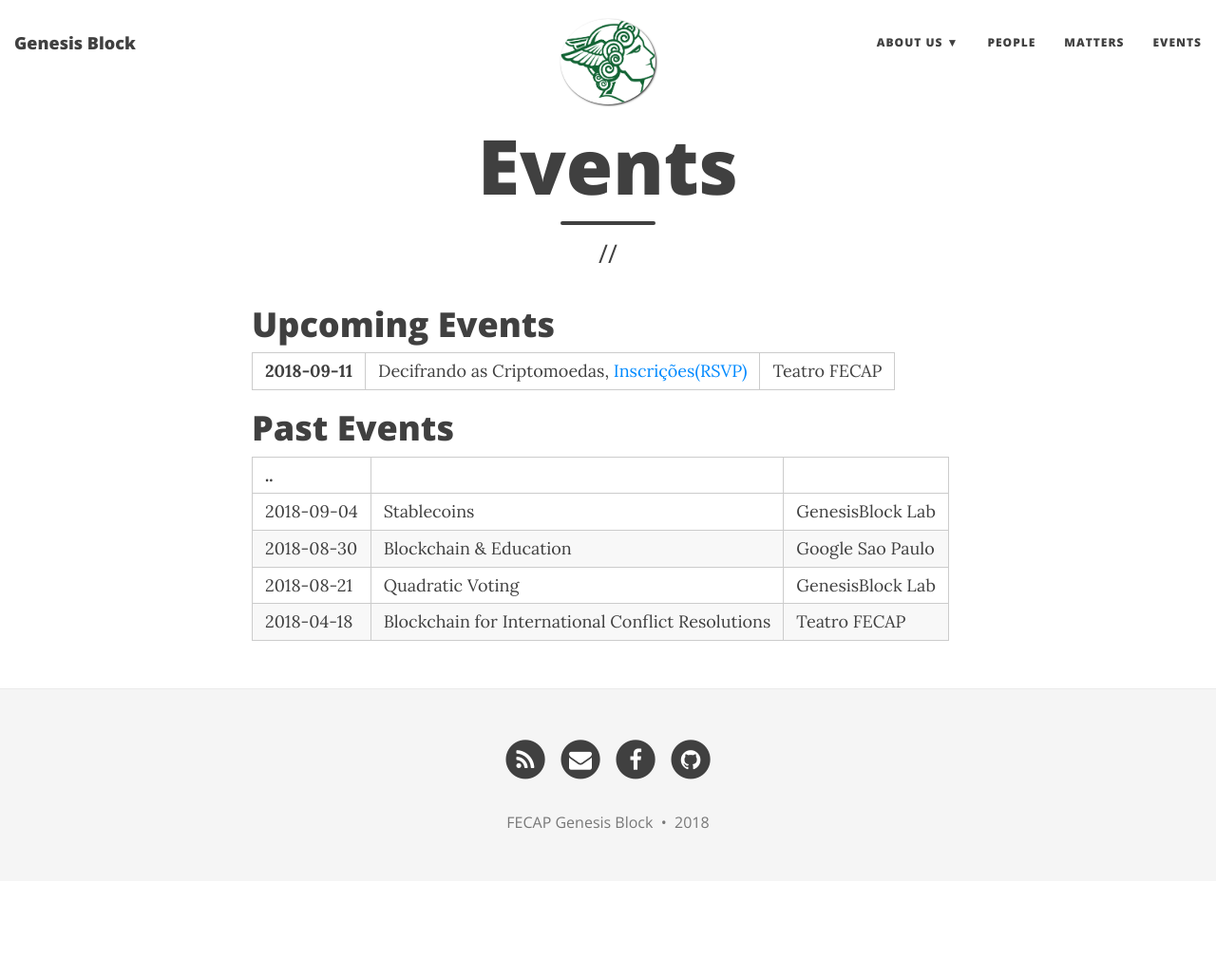
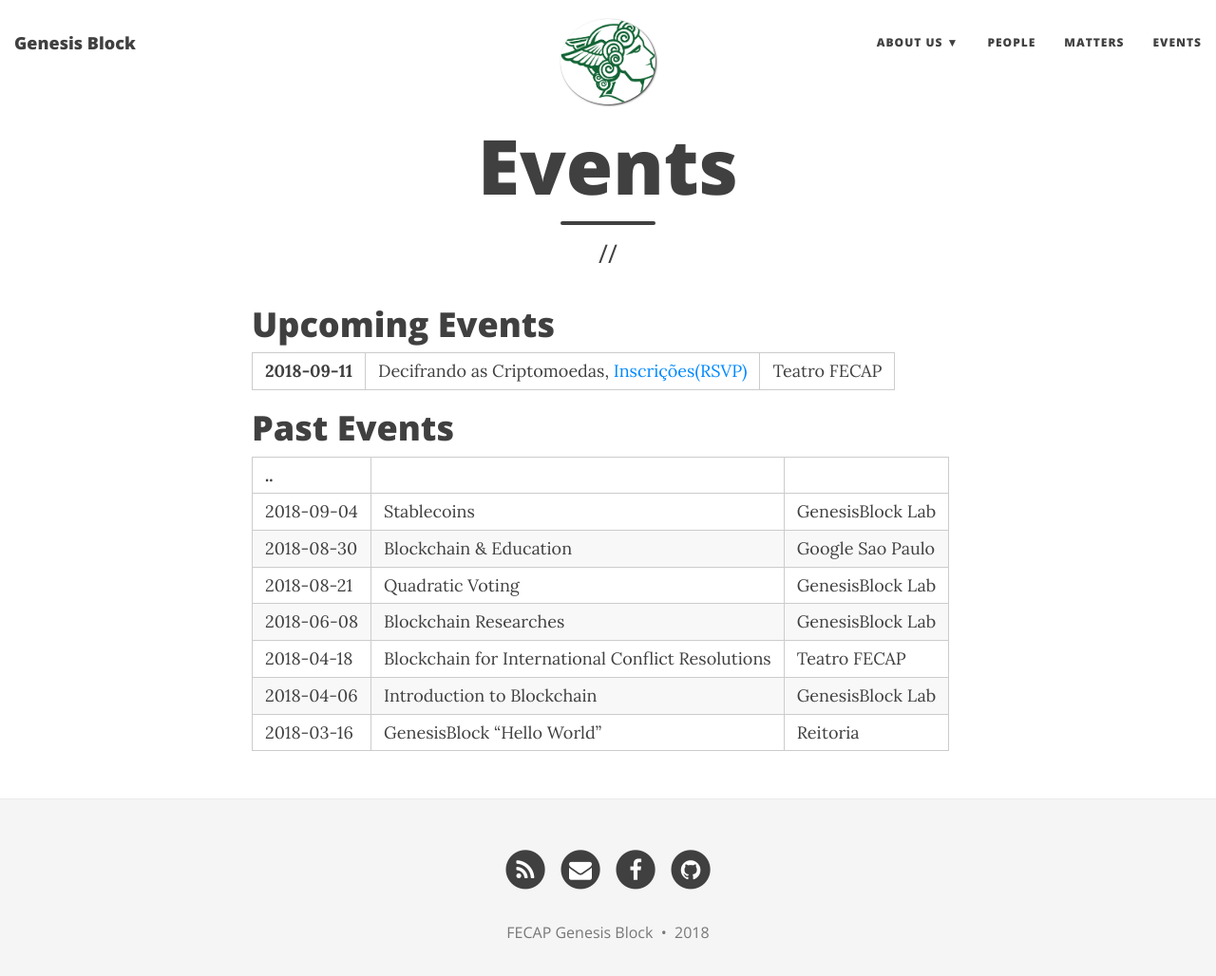
Before and after one commit to fecap/GenesisBlock, a Jekyll site: the page built from _pages/events.md, in a window 1280 px wide and 1044 px high. Shown: the top 1028 px of the window at 95% size. Built offline with Jekyll 4.4.1, drawn with Linux system fonts in a browser that asks for light colours; nearby versions of some CDN libraries.

Commit message:
Update events.md

```diff
--- a/_pages/events.md
+++ b/_pages/events.md
@@ -17,4 +17,7 @@
 2018-09-04 | Stablecoins | GenesisBlock Lab
 2018-08-30 | Blockchain & Education | Google Sao Paulo
 2018-08-21 | Quadratic Voting | GenesisBlock Lab
+2018-06-08 | Blockchain Researches | GenesisBlock Lab
 2018-04-18 | Blockchain for International Conflict Resolutions | Teatro FECAP
+2018-04-06 | Introduction to Blockchain | GenesisBlock Lab
+2018-03-16 | GenesisBlock "Hello World" | Reitoria
```
